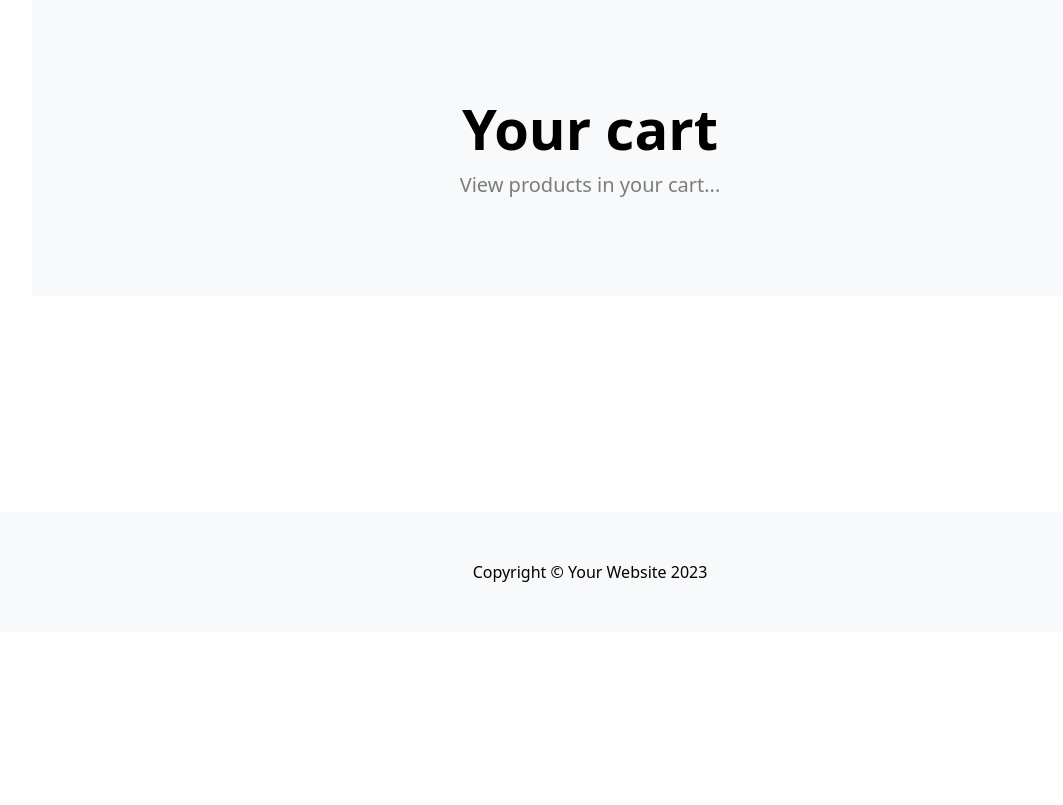
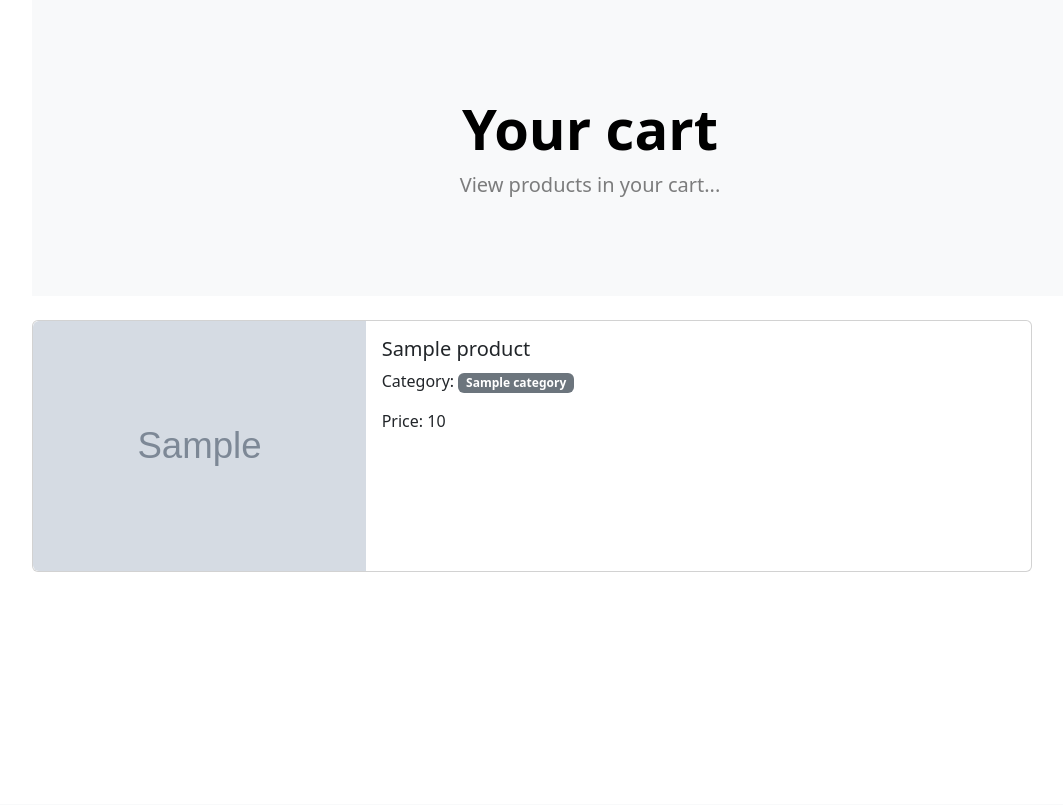
Before and after one commit to julkiea/Django-ecommerce-app, a Django app: template cart/templates/cart_summary.html in a window 1280 px wide. Shown: the part 57-862 px from the top of the page, without its empty margins (50-1113 px from the left). Before the commit the page ends 639 px from the top, so only its background shows below. Run offline with Django 5.2, Linux system fonts and the light colour scheme; the template is opened without the code that fills it: most values are stand-ins (such as "Sample title", 1, 10 or a date in 2020); grey boxes marked "Sample" are stand-in pictures; some libraries are stand-ins or nearby versions.

Commit message:
Add products' cards to cart

```diff
--- a/cart/templates/cart_summary.html
+++ b/cart/templates/cart_summary.html
@@ -9,5 +9,31 @@
         </div>
     </div>
 </header>
+<br>
+{% if cart_products %}
+{% for product in cart_products %}
+<div class="card mb-3" style="max-width: 1000px;">
+    <div class="row g-0">
+      <div class="col-md-4">
+        <img src="{{ product.image.url }}" class="img-fluid rounded-start" alt="...">
+      </div>
+      <div class="col-md-8">
+        <div class="card-body">
+          <h5 class="card-title">{{ product.name }}</h5>
+          <p class="card-text">Category: <span class="badge text-bg-secondary">{{ product.category }}</span></p>
+          {% if product.is_on_sale%}
+          <p class="card-text">Price: <strike>{{ product.price }}</strike> &nbsp; {{ product.sale_price }}</p>
+          {% else %}
+          <p class="card-text">Price: {{ product.price }}</p>
+          {% endif %}
+
+        </div>
+      </div>
+    </div>
+  </div>
+{% endfor %}
+{% else %}
+There is nothing in your cart...
+{% endif %}
 <br><br><br><br><br><br><br><br><br>
 {% endblock %}
```
